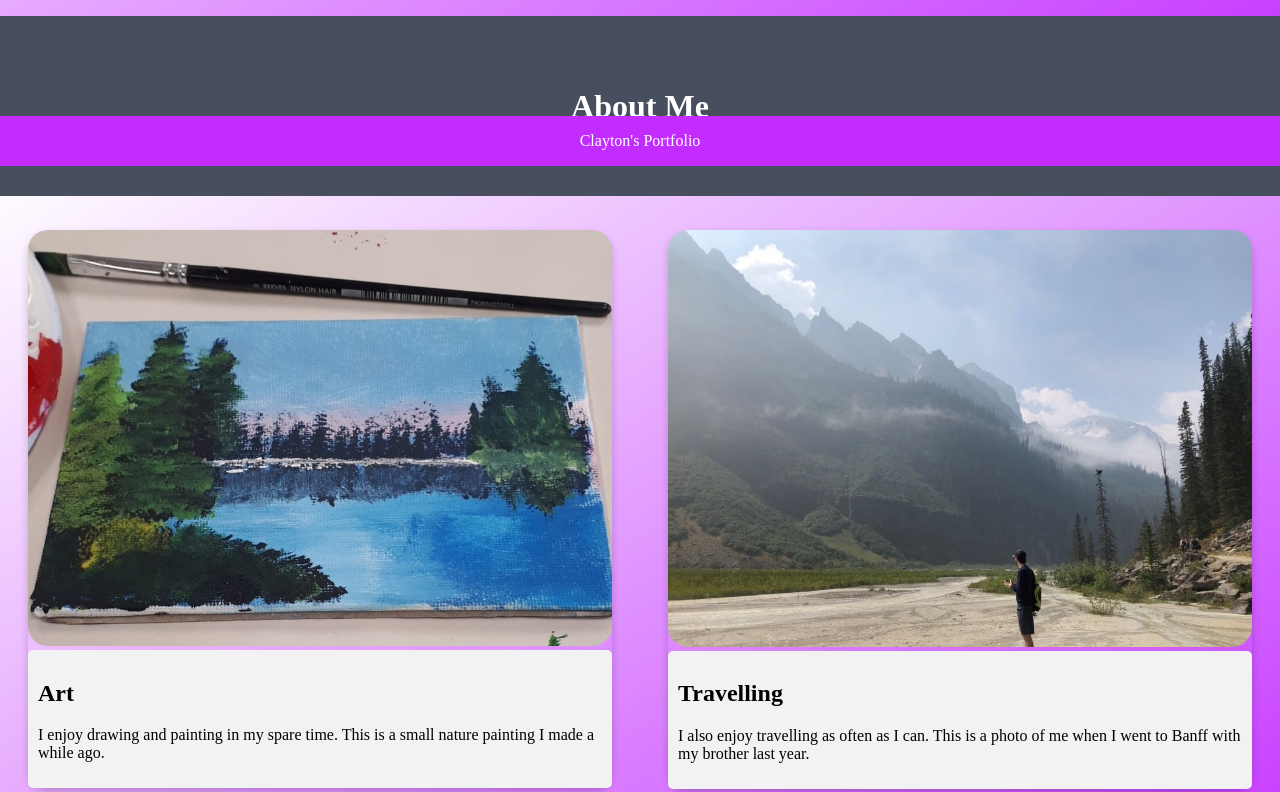
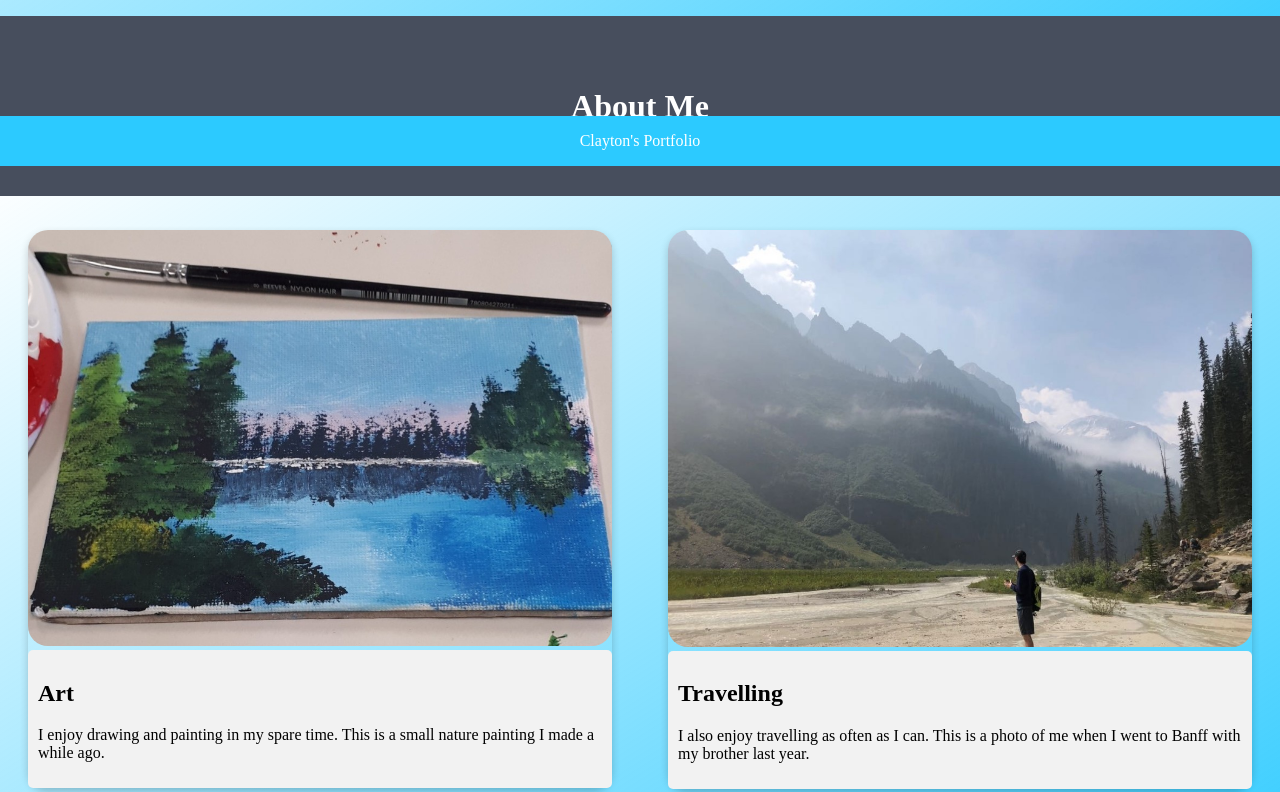
Before and after one commit to Clayton-McCormack/Tutorial1, a plain HTML site: page index.html in a window 1280 px wide. Shown: the part 634-1426 px from the top of the page. Drawn offline with Linux system fonts and the light colour scheme; a web font is replaced by a local one.

Commit message:
Changed colour and added comments.

```diff
--- a/stylesheets/style.css
+++ b/stylesheets/style.css
@@ -6,7 +6,7 @@
 
 /* Gradient background colour throughout the page */
 #grad {
-background-image: linear-gradient(to bottom right, rgba(255, 255, 255, 0), rgb(194, 44, 255,1));
+background-image: linear-gradient(to bottom right, rgba(255, 255, 255, 0), rgb(44, 202, 255,1));
 }
 
 /* Rounds the edges of all images and cards */
@@ -78,12 +78,6 @@ color: white;
 padding: 0 16px;
 }
 
-.container::after, .row::after {
-content: "";
-clear: both;
-display: table;
-}
-
 @media screen and (max-width: 650px) {
 .column {
   width: 100%;
@@ -91,6 +85,7 @@ display: table;
 }
 }
 
+/* CSS for contact me section */
 input[type=text], select, textarea {
 width: 100%;
 padding: 12px;
@@ -100,6 +95,7 @@ margin-bottom: 16px;
 resize: vertical;
 }
 
+/* CSS for contact me button */
 input[type=submit] {
 background-color: #000000;
 color: white;
@@ -108,8 +104,9 @@ border: none;
 cursor: pointer;
 }
 
+/* Making the button change colour when hovering */
 input[type=submit]:hover {
-background-color:#c22cff;
+background-color:#2ccaff;
 }
 
 /* Style the container/contact section */
@@ -142,11 +139,13 @@ clear: both;
 }
 }
 
+/* Making the hero section a table */
 .hero-section {
 display: table;
 margin: 0 auto;
 }
 
+/* Left text in the hero section */
 .left-text{
 display: table-cell;
 vertical-align: middle;
@@ -154,10 +153,12 @@ text-align: right;
 padding-right: 150px;
 }
 
+/* Right picture in the display cell */
 .right-picture{
 display: table-cell;
 }
 
+/* Right picture image settings */
 .right-picture > img{
 vertical-align: middle;
 max-width: 670px;
@@ -170,7 +171,7 @@ position: fixed;
 left: 0;
 bottom: 0;
 width: 100%;
-background-color: rgb(194, 44, 255,1);
+background-color: #2ccaff;
 color: white;
 text-align: center;
 }
```
